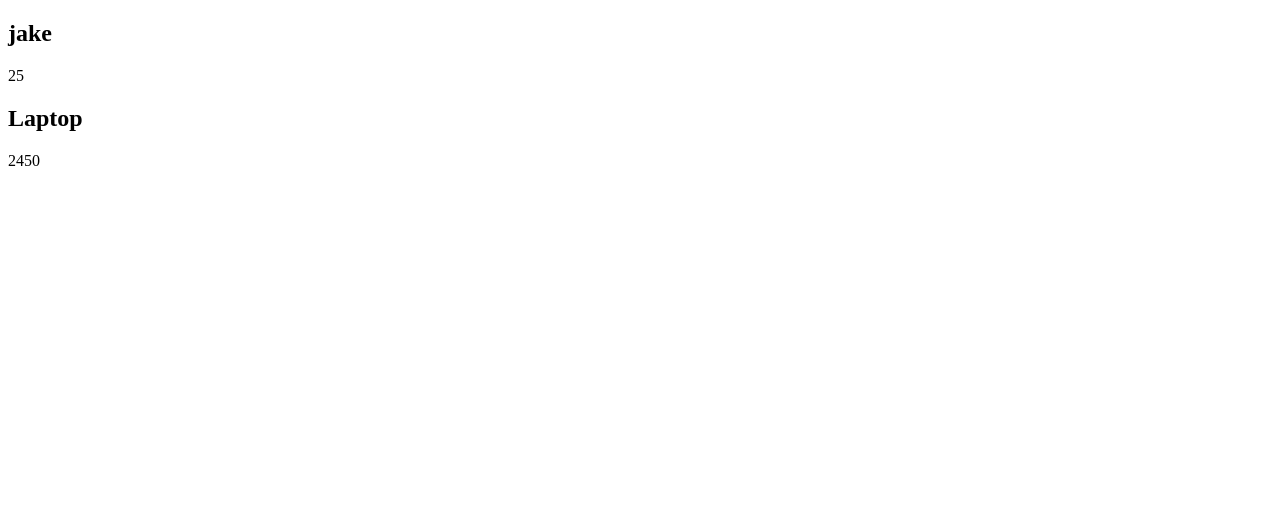
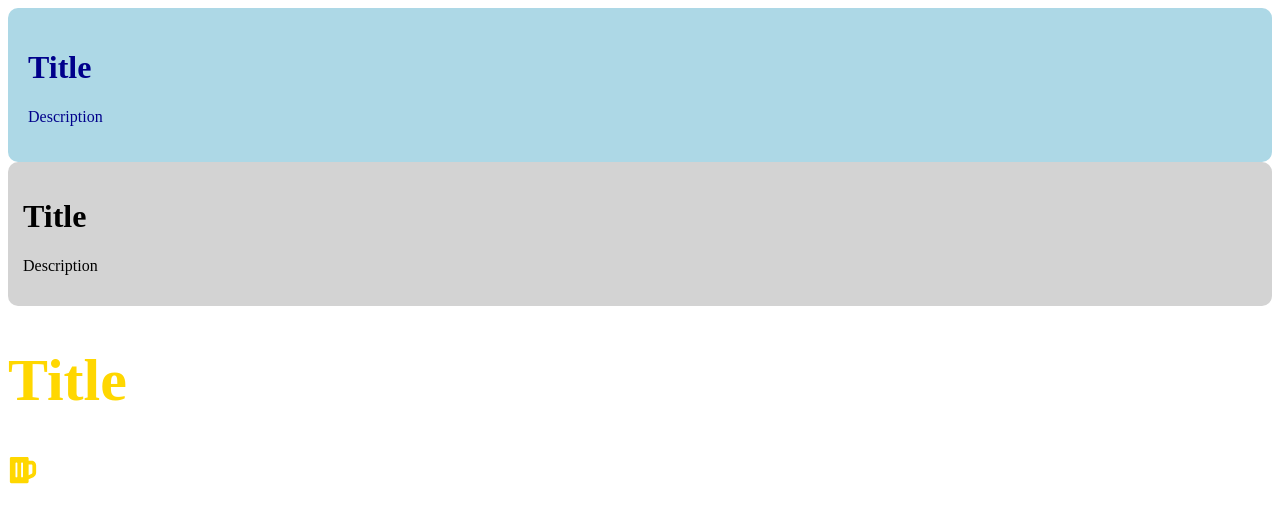
Before and after one commit to jfitzpatrick6/react-demos, a React (Vite) app: page / in a window 1280 px wide. Shown: the top 522 px of the page. Built offline with nearby package versions, Linux system fonts and the light colour scheme.

Commit message:
More Challenges

```diff
--- a/package.json
+++ b/package.json
@@ -11,7 +11,8 @@
   },
   "dependencies": {
     "react": "^19.0.0",
-    "react-dom": "^19.0.0"
+    "react-dom": "^19.0.0",
+    "react-icons": "^5.5.0"
   },
   "devDependencies": {
     "@eslint/js": "^9.22.0",
--- a/src/App.jsx
+++ b/src/App.jsx
@@ -11,13 +11,22 @@ import UserList from './components/UserList.jsx';
 import ProductList from './components/ProductList.jsx';
 import Person from './components/Person.jsx';
 import Product from './components/Product.jsx';
+import Card from './components/Card.jsx';
+import Weather from './components/Weather.jsx';
+import UserStatus from './components/UserStatus.jsx';
+import GreetingCondition from './components/GreetingCondition.jsx';
+import "./index.css"
+import { FaCartArrowDown } from "react-icons/fa";
+import StyledCard from './components/StyledCard.jsx';
+import ProfileCard from './components/ProfileCard.jsx';
+import IconComponent from './components/IconComponent.jsx';
 
 const App = () => {
-
   return (
     <div>
-      <Person name="jake" age={25}/>
-      <Product name="Laptop" price={2450}/>
+      <StyledCard/>
+      <ProfileCard/>
+      <IconComponent/>
     </div>
   )
 }
--- /dev/null
+++ b/src/components/Card.jsx
@@ -0,0 +1,9 @@
+import React from 'react'
+
+const Card = ({children}) => {
+  return (
+    <div>{children}</div>
+  )
+}
+
+export default Card
--- /dev/null
+++ b/src/components/GreetingCondition.jsx
@@ -0,0 +1,7 @@
+import React from 'react'
+
+const GreetingCondition = ({timeOfDay}) => {
+  return timeOfDay === "Morning" ? <h3>Good Morning!</h3> : <h3>Good Afternoon</h3>
+}
+
+export default GreetingCondition
--- /dev/null
+++ b/src/components/IconComponent.jsx
@@ -0,0 +1,13 @@
+import React from 'react'
+import { FaBeer } from "react-icons/fa";
+
+const IconComponent = () => {
+  return (
+    <div style={{fontSize: '30px', color:'gold'}}>
+        <h1>Title</h1>
+        <FaBeer/>
+    </div>
+  )
+}
+
+export default IconComponent
--- /dev/null
+++ b/src/components/ProfileCard.jsx
@@ -0,0 +1,13 @@
+import React from 'react'
+
+const ProfileCard = () => {
+    const styles = {backgroundColor: 'lightgray', padding: '15px', borderRadius: '10px', color: 'black'}
+    return (
+    <div style={styles}>
+        <h1>Title</h1>
+        <p>Description</p>
+    </div>
+  )
+}
+
+export default ProfileCard
--- /dev/null
+++ b/src/components/StyledCard.jsx
@@ -0,0 +1,12 @@
+import React from 'react'
+
+const StyledCard = () => {
+  return (
+    <div style={{backgroundColor: 'lightblue', padding: '20px', borderRadius: '10px', color:'darkblue'}}>
+        <h1>Title</h1>
+        <p>Description</p>
+    </div>
+  )
+}
+
+export default StyledCard
--- /dev/null
+++ b/src/components/UserStatus.jsx
@@ -0,0 +1,12 @@
+import React from 'react'
+
+const UserStatus = ({loggedin, isAdmin}) => {
+  return (
+    <div>
+        {loggedin && isAdmin && <h2>Welcome Admin!</h2>}
+        {loggedin && !isAdmin && <h2>Welcome User!</h2>}
+    </div>
+  )
+}
+
+export default UserStatus
--- /dev/null
+++ b/src/components/Weather.jsx
@@ -0,0 +1,9 @@
+import React from 'react'
+
+const Weather = ({temperature}) => {
+  if (temperature < 15) return <h1>It's cold outside.</h1>
+  else if (temperature >= 15 && temperature <= 25) return <h1>It's nice outside.</h1>
+  else return <h1>It's hot outside.</h1>
+}
+
+export default Weather
```
Also changed, not shown: src/index.css (added), 1 other file (tests, documents, lock files or other folders).
